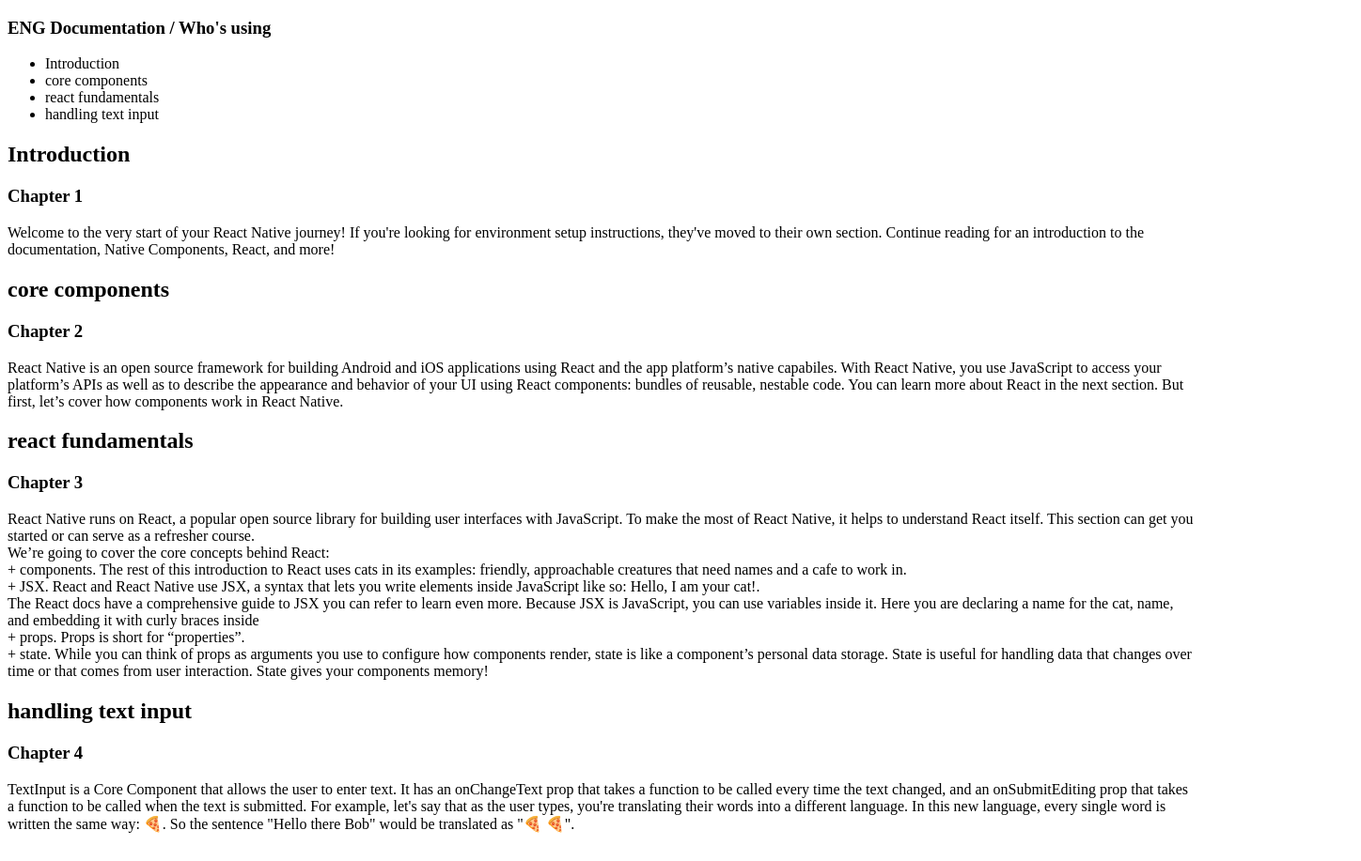
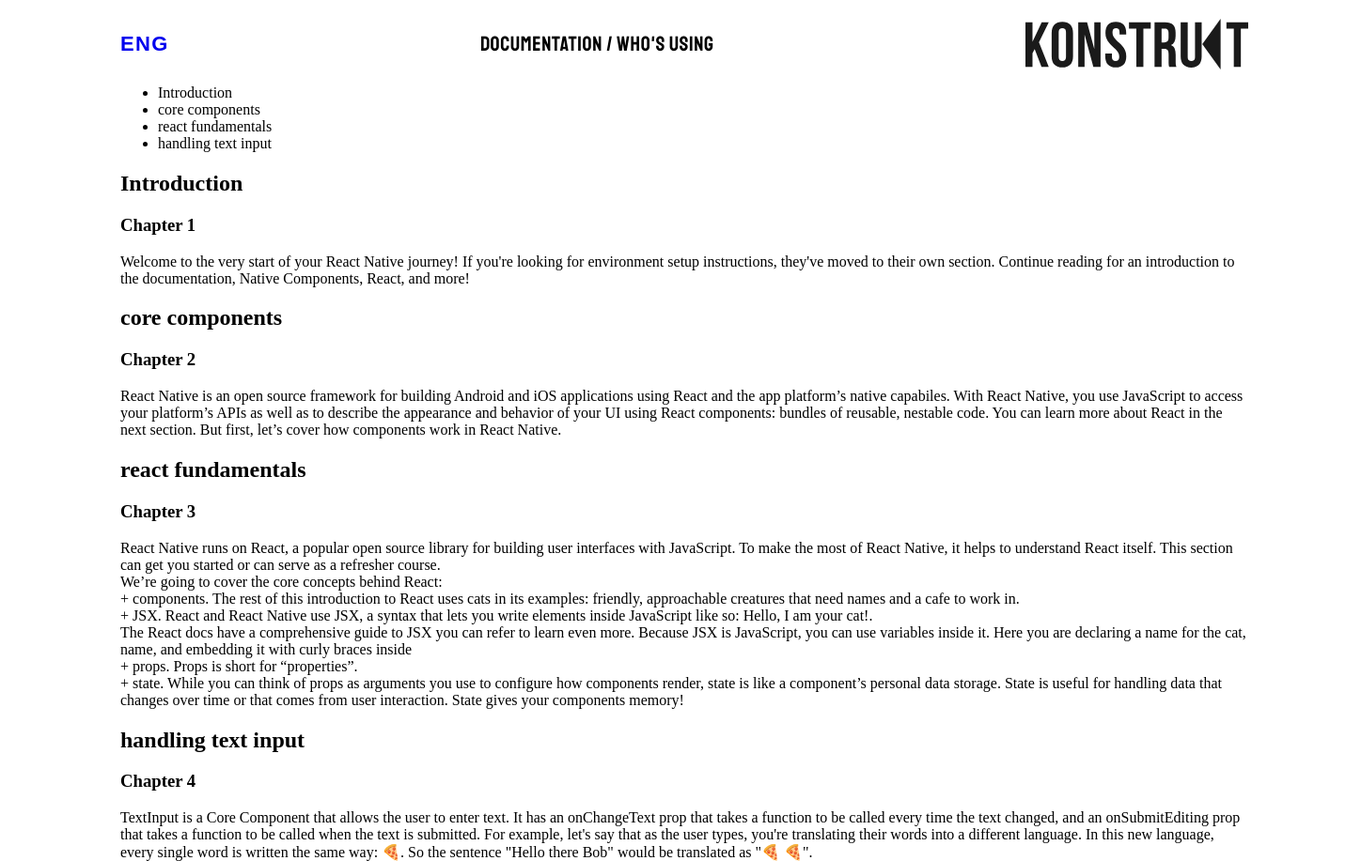
Before and after one commit to dimajpeg/documentation, a plain HTML site: page index.html in a window 1280 px wide. Shown: the whole page at 94% size, 1448 px wide, since content can reach past the window. Drawn offline with Linux system fonts and the light colour scheme; a web font is replaced by a local one.

Commit message:
add style.css and header

```diff
--- a/index.html
+++ b/index.html
@@ -4,18 +4,23 @@
 <head>
   <meta charset="UTF-8">
   <meta name="viewport" content="width=device-width, initial-scale=1.0">
+  <link rel="preconnect" href="https://fonts.googleapis.com">
+  <link rel="preconnect" href="https://fonts.gstatic.com" crossorigin>
+  <link
+    href="https://fonts.googleapis.com/css2?family=Farro:wght@300;400;500;700&family=Francois+One&family=PT+Sans:ital,wght@0,400;0,700;1,400;1,700&family=Roboto:ital,wght@0,100..900;1,100..900&family=Staatliches&family=Tourney:ital,wght@0,100..900;1,100..900&display=swap"
+    rel="stylesheet">
   <title>Document</title>
+  <link rel="stylesheet" href="style.css">
 </head>
 
 <body>
-
+  <div class="container">
     <header>
-    <h3>
-      ENG
-      Documentation
-      /
-      Who's using
-    </h3>
+      <div class="logo">
+        <a href="index-uk.html">ENG</a>
+        <p>Documentation / Who's using</p>
+        <img src="images/company-logo-black.svg" alt="logo">
+      </div>
     </header>
 
     <nav>
@@ -34,7 +39,8 @@
 
         <p>
           Welcome to the very start of your React Native journey! If you're looking for environment setup instructions,
-      they've moved to their own section. Continue reading for an introduction to the documentation, Native Components,
+          they've moved to their own section. Continue reading for an introduction to the documentation, Native
+          Components,
           React, and more!
         </p>
 
@@ -42,49 +48,63 @@
         <h3>Chapter 2</h3>
 
         <p>React Native is an open source framework for building Android and iOS applications using React and the app
-      platform’s native capabiles. With React Native, you use JavaScript to access your platform’s APIs as well as to
-      describe the appearance and behavior of your UI using React components: bundles of reusable, nestable code. You can
+          platform’s native capabiles. With React Native, you use JavaScript to access your platform’s APIs as well as
+          to
+          describe the appearance and behavior of your UI using React components: bundles of reusable, nestable code.
+          You
+          can
           learn more about React in the next section. But first, let’s cover how components work in React Native.</p>
 
         <h2>react fundamentals</h2>
         <h3>Chapter 3</h3>
-
         <p>
-      React Native runs on React, a popular open source library for building user interfaces with JavaScript. To make the
+          React Native runs on React, a popular open source library for building user interfaces with JavaScript. To
+          make
+          the
           most of React Native, it helps to understand React itself. This section can get you started or can serve as a
           refresher course.
           <br>
           We’re going to cover the core concepts behind React:
           <br>
-      + components. The rest of this introduction to React uses cats in its examples: friendly, approachable creatures
+          + components. The rest of this introduction to React uses cats in its examples: friendly, approachable
+          creatures
           that need names and a cafe to work in.
           <br>
           + JSX. React and React Native use JSX, a syntax that lets you write elements inside JavaScript like so:
           <Text>Hello, I am your cat!</Text>.
           <br>
-      The React docs have a comprehensive guide to JSX you can refer to learn even more. Because JSX is JavaScript, you
-      can use variables inside it. Here you are declaring a name for the cat, name, and embedding it with curly braces
+          The React docs have a comprehensive guide to JSX you can refer to learn even more. Because JSX is JavaScript,
+          you
+          can use variables inside it. Here you are declaring a name for the cat, name, and embedding it with curly
+          braces
           inside <Text>
             <br>
             + props. Props is short for “properties”.
             <br>
-        + state. While you can think of props as arguments you use to configure how components render, state is like a
-        component’s personal data storage. State is useful for handling data that changes over time or that comes from
+            + state. While you can think of props as arguments you use to configure how components render, state is like
+            a
+            component’s personal data storage. State is useful for handling data that changes over time or that comes
+            from
             user interaction. State gives your components memory!
         </p>
 
         <h2>handling text input</h2>
         <h3>Chapter 4</h3>
-
         <p>
-      TextInput is a Core Component that allows the user to enter text. It has an onChangeText prop that takes a function
-      to be called every time the text changed, and an onSubmitEditing prop that takes a function to be called when the
+          TextInput is a Core Component that allows the user to enter text. It has an onChangeText prop that takes a
+          function
+          to be called every time the text changed, and an onSubmitEditing prop that takes a function to be called when
+          the
           text is submitted.
-      For example, let's say that as the user types, you're translating their words into a different language. In this new
-      language, every single word is written the same way: 🍕. So the sentence "Hello there Bob" would be translated as
+          For example, let's say that as the user types, you're translating their words into a different language. In
+          this
+          new
+          language, every single word is written the same way: 🍕. So the sentence "Hello there Bob" would be translated
+          as
           "🍕 🍕".
         </p>
     </main>
+  </div>
 
 </body>
 
--- /dev/null
+++ b/style.css
@@ -0,0 +1,69 @@
+:root {
+  --font-family: "Staatliches", sans-serif;
+  --second-family: "Francois One", sans-serif;
+  --third-family: "PT Sans", sans-serif;
+  --font3: "Farro", sans-serif;
+  --font4: "Tourney", sans-serif;
+  --font5: "Roboto", sans-serif;
+
+}
+
+
+body {
+  padding: 12px 0px;
+  width: 1440px;
+  height: 80px;
+
+
+  .container {
+    width: 1200px;
+    margin: 0 auto;
+  }
+}
+
+header {
+  width: 1200px;
+  height: 54px;
+
+  .logo {
+    width: 1200px;
+    height: 54px;
+    display: flex;
+    justify-content: space-between;
+    align-items: center;
+
+    a {
+      font-family: var(--font4);
+      font-weight: 600;
+      font-size: 22px;
+      line-height: 82%;
+      letter-spacing: 0.04em;
+      text-align: center;
+      text-decoration: none;
+
+      letter-spacing: 0.06em;
+    }
+
+    p {
+      display: flex;
+      align-items: center;
+      justify-content: center;
+      flex-direction: row;
+      gap: 10px;
+      width: 261px;
+      height: 20px;
+      font-family: var(--font-family);
+      font-weight: 400;
+      font-size: 22px;
+      letter-spacing: 0.03em;
+      color: #000;
+    }
+
+    img {
+      width: 237px;
+      height: 54px;
+    }
+  }
+
+
+}
```
Also changed, not shown: images/bg-picture.svg (added), images/company-logo-black.svg (added), index-uk.html (added). Lines whose indentation alone changed are shown as unchanged.
